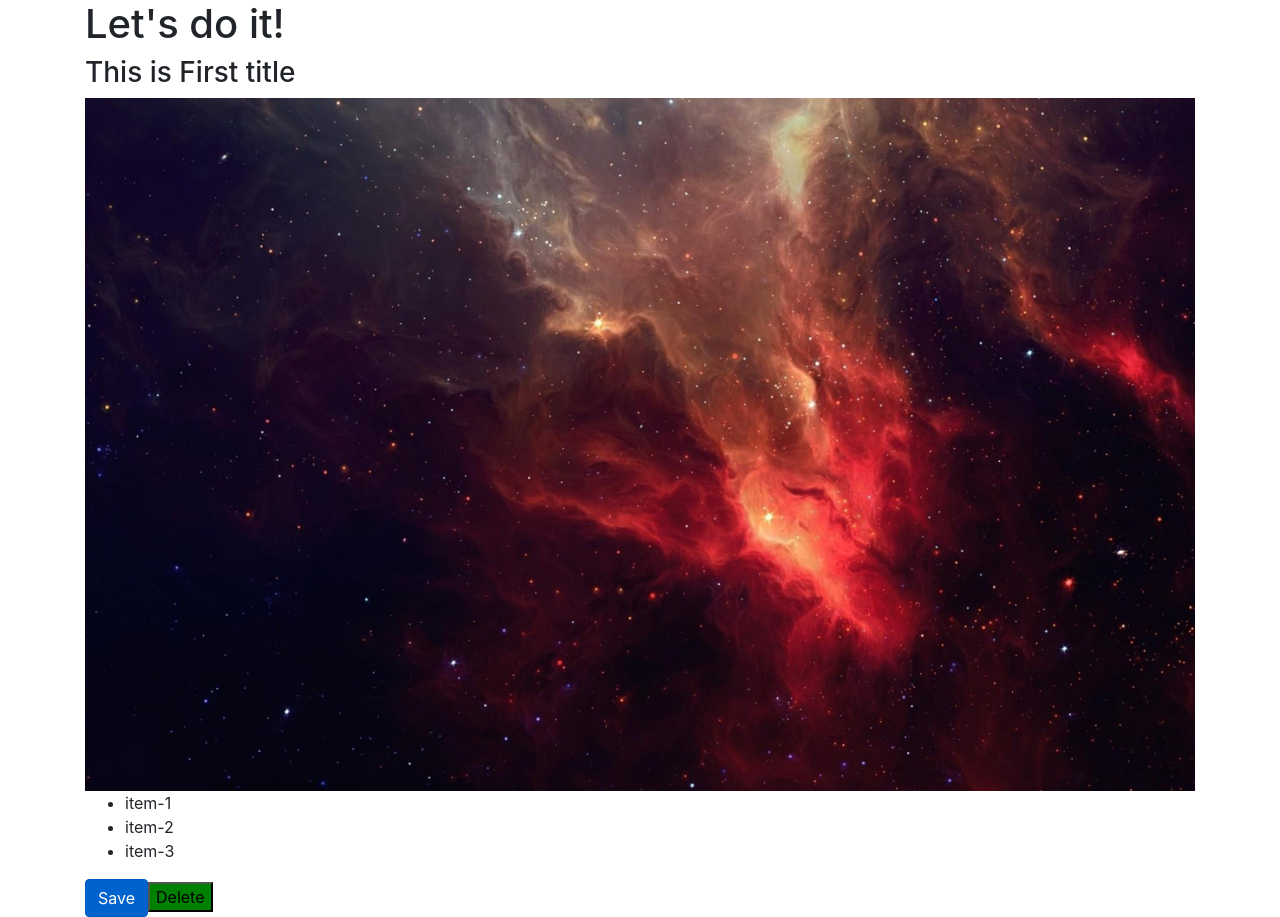
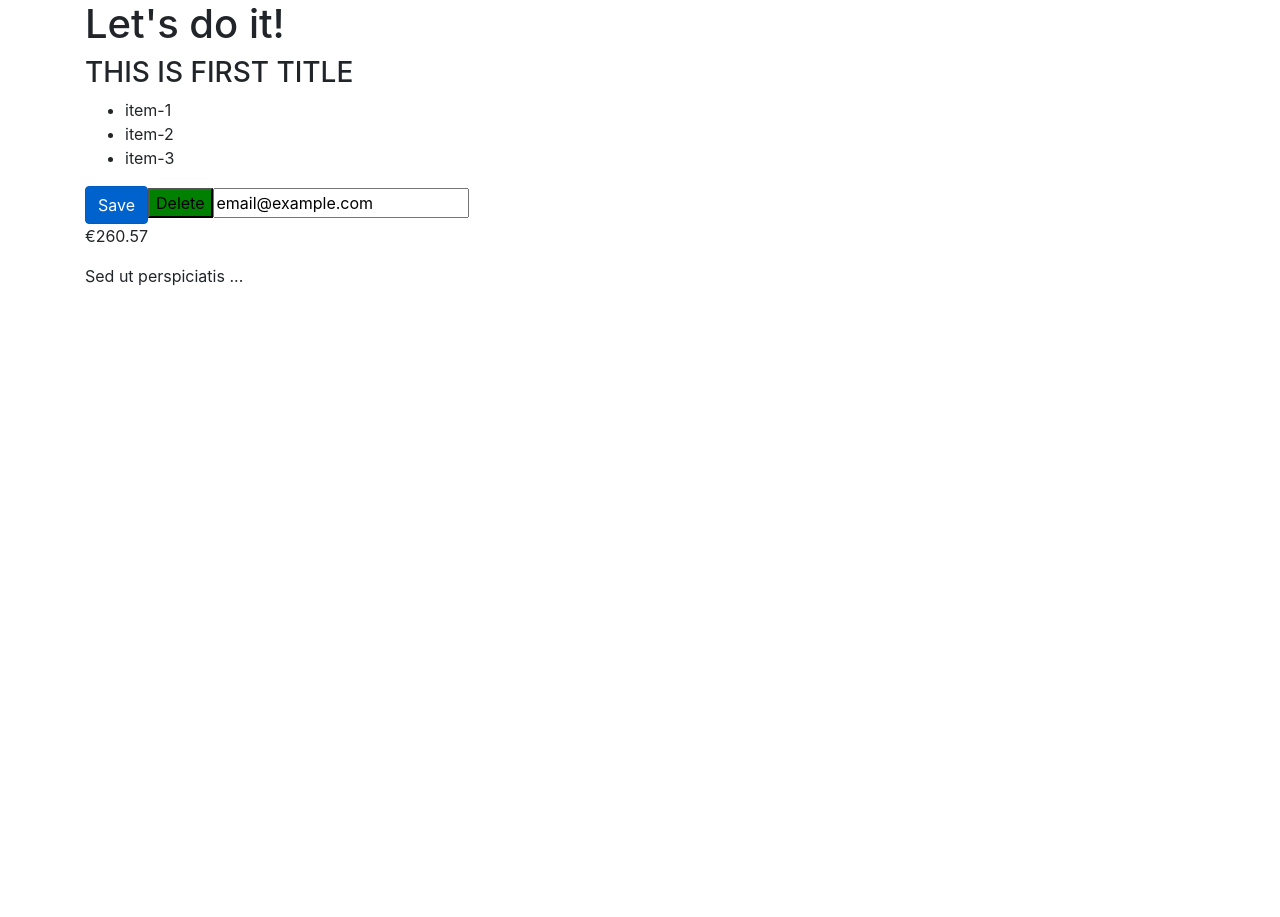
Before and after one commit to munjizza/angular-app-ecommerce, an Angular app: page / in a window 1280 px wide. After the commit the page ends 800 px from the top, so only its background shows below. Built offline with nearby package versions, Linux system fonts and the light colour scheme.

Commit message:
Event binding, two-way binding, template, pipes.

```diff
--- a/src/app/app.module.ts
+++ b/src/app/app.module.ts
@@ -1,17 +1,21 @@
 import { NgModule } from '@angular/core';
 import { BrowserModule } from '@angular/platform-browser';
+import { FormsModule } from '@angular/forms';
 
 import { AppRoutingModule } from './app-routing.module';
 import { AppComponent } from './app.component';
 import { FirstComponent } from './first/first.component';
+import { SummaryPipe } from './summary.pipe';
 
 @NgModule({
   declarations: [
     AppComponent,
-    FirstComponent
+    FirstComponent,
+    SummaryPipe
   ],
   imports: [
     BrowserModule,
+    FormsModule,
     AppRoutingModule
   ],
   providers: [],
--- a/src/app/first/first.component.html
+++ b/src/app/first/first.component.html
@@ -1,6 +1,6 @@
-<h3>{{ title }}</h3>
+<h3>{{ title | uppercase }}</h3>
 
-<img [src]="imageUrl" class="img-fluid"/>
+<!-- <img [src]="imageUrl" class="img-fluid"/> -->
 
 <ul>
     <li *ngFor="let item of mailList">
@@ -8,5 +8,9 @@
     </li>
 </ul>
 
-<button class="btn btn-primary" [class.active]="isActive">Save</button>
+<button class="btn btn-primary" [class.active]="isActive" (click)="onSave($event)">Save</button>
 <button [style.backgroundColor]="isActive ? 'green' : 'red' ">Delete</button>
+<!-- <input [value]="email" (keyup.enter)="email = $event.target.value; onKeyUp()" /> -->
+<input [(ngModel)]="email" (keyup.enter)="onKeyUp()" />
+<p> {{ price | currency:'EUR':true:'3.2-2' }} </p>
+<p> {{ text | summary: 20 }} </p>   <!-- custom pipe -->
--- a/src/app/first/first.component.ts
+++ b/src/app/first/first.component.ts
@@ -15,9 +15,22 @@ export class FirstComponent implements OnInit {
   imageUrl = "../../assets/universe.jpg";
   mailList;
   isActive = true;
+  price = 260.569;
+  text = "Sed ut perspiciatis unde omnis iste natus error sit voluptatem accusantium doloremque laudantium, totam rem aperiam, eaque ipsa quae ab illo inventore veritatis et quasi architecto beatae vitae dicta sunt explicabo. Nemo enim ipsam voluptatem quia voluptas sit aspernatur aut odit aut fugit, sed quia consequuntur magni dolores eos qui ratione voluptatem sequi nesciunt. Neque porro quisquam est, qui dolorem ipsum quia dolor sit amet, consectetur, adipisci velit, sed quia non numquam eius modi tempora incidunt ut labore et dolore magnam aliquam quaerat voluptatem. Ut enim ad minima veniam, quis nostrum exercitationem ullam corporis suscipit laboriosam, nisi ut aliquid ex ea commodi consequatur? Quis autem vel eum iure reprehenderit qui in ea voluptate velit esse quam nihil molestiae consequatur, vel illum qui dolorem eum fugiat quo voluptas nulla pariatur.";
 
   constructor(service: EmailService) {
     this.mailList = service.getMail();
   }
 
+  onSave($event){
+    $event.stopPropagation();  //to stop event bubbling (going upwards in DOM elements)
+    console.log('Button "save" was clicked', $event);
+  }
+
+  email="email@example.com";
+
+  onKeyUp(){
+    console.log(this.email);
+  }
+
 }
--- /dev/null
+++ b/src/app/summary.pipe.ts
@@ -0,0 +1,14 @@
+import { Pipe, PipeTransform } from '@angular/core';
+
+@Pipe({
+    name: 'summary'
+})
+export class SummaryPipe implements PipeTransform {
+    transform(value: string, limit?: number) {
+        if (!value)
+            return null;
+
+        let actualLimit = (limit) ? limit : 60;
+        return value.substr(0, actualLimit) + '...';
+    }
+}
```
